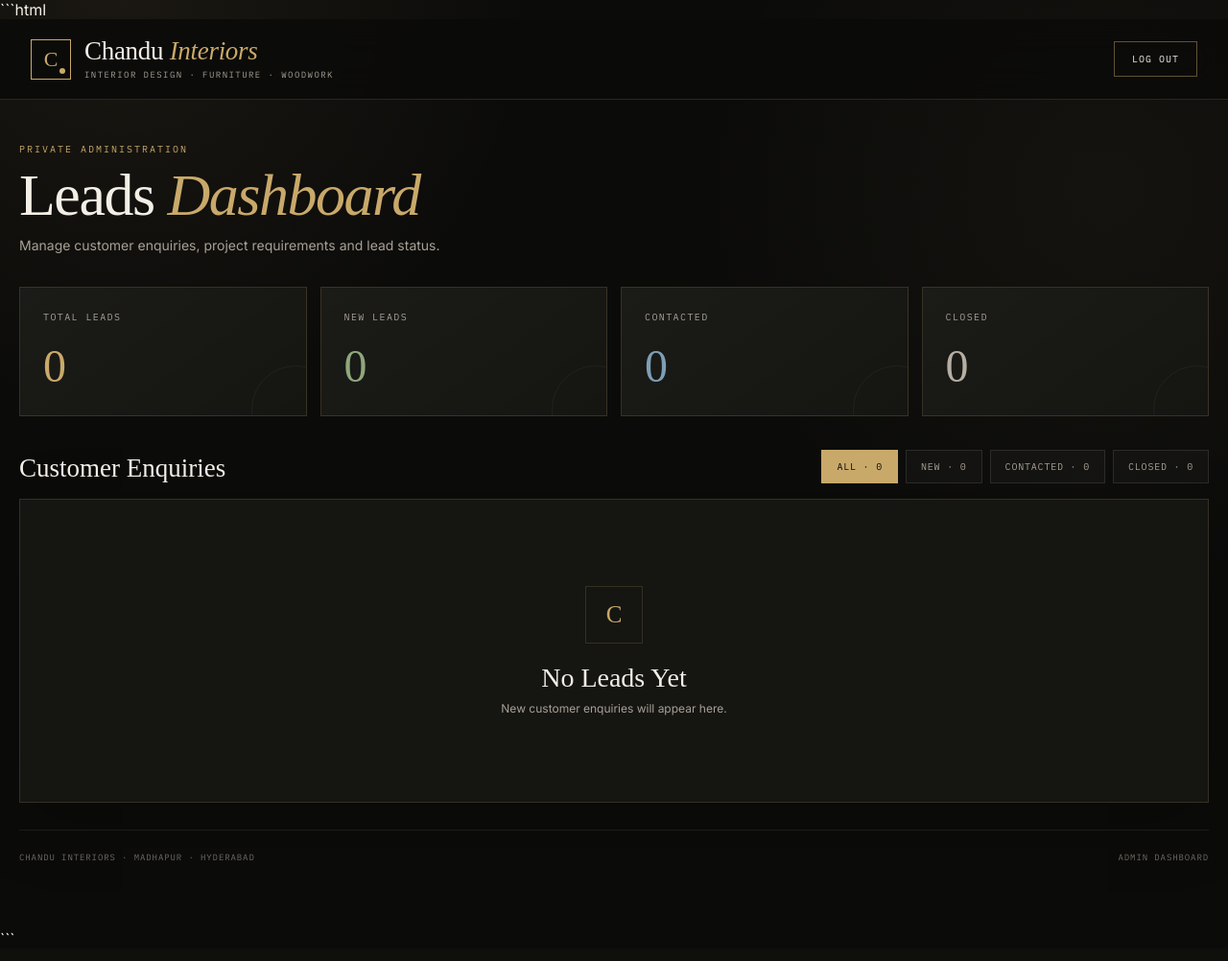
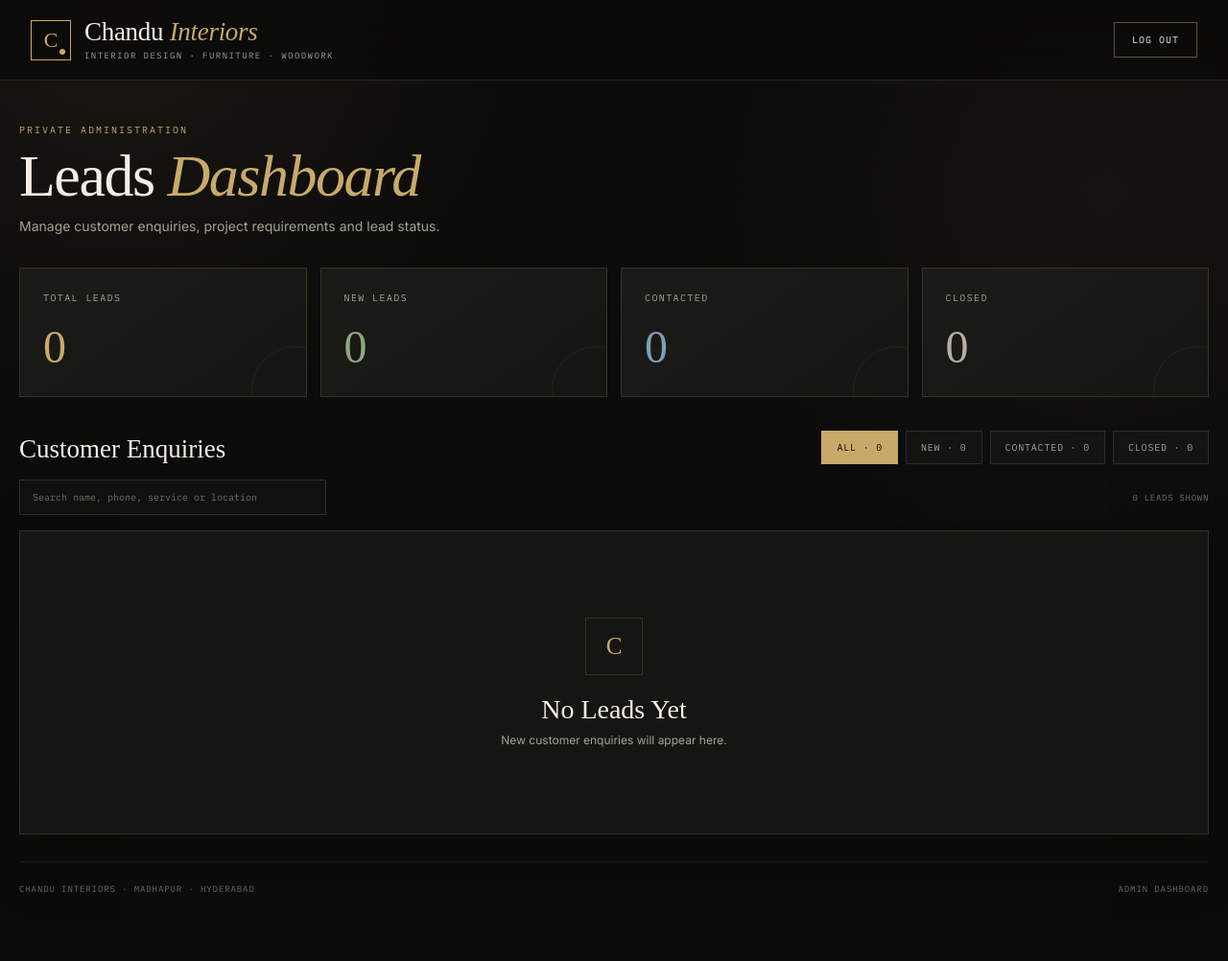
Before and after one commit to 25kd5a1506/chandu-interiors-project, a Flask app: page /admin in a window 1280 px wide. Shown: the whole page at 96% size. Before the commit the page ends 976 px from the top, so only its background shows below. Run offline with Flask 3, Linux system fonts and the light colour scheme; the visitor is signed in with stand-in values (Sample User, id 1); some web fonts are replaced.

Commit message:
Fix rendered admin dashboard

````diff
--- a/backend/app.py
+++ b/backend/app.py
@@ -12,7 +12,10 @@ from config import Config
 from models import db, Lead
 from notifications import notify_new_lead
 
-app = Flask(__name__)
+app = Flask(
+    __name__,
+    template_folder=os.path.join(os.path.dirname(__file__), "templates"),
+)
 app.config.from_object(Config)
 
 db.init_app(app)
@@ -173,6 +176,12 @@ def admin_logout():
     return redirect(url_for("admin_login"))
 
 
+@app.route("/admin.html")
+@app.route("/templates/admin.html")
+def admin_page_alias():
+    return redirect(url_for("admin_dashboard"))
+
+
 # ------------------------------------------------------------ admin panel --
 
 @app.route("/admin")
--- a/backend/templates/admin.html
+++ b/backend/templates/admin.html
@@ -1,4 +1,3 @@
-```html
 <!DOCTYPE html>
 <html lang="en">
 <head>
@@ -292,6 +291,43 @@ main{
   color:#0b0b0a;
   background:var(--gold);
   border-color:var(--gold);
+}
+
+.lead-tools{
+  display:flex;
+  align-items:center;
+  justify-content:space-between;
+  gap:14px;
+  margin-bottom:16px;
+}
+
+.lead-search{
+  width:min(100%,320px);
+  color:var(--text);
+  background:#10100e;
+  border:1px solid rgba(255,255,255,.12);
+  padding:11px 13px;
+  font-family:'IBM Plex Mono',monospace;
+  font-size:10px;
+  outline:none;
+}
+
+.lead-search::placeholder{
+  color:#746e64;
+}
+
+.lead-search:focus{
+  border-color:var(--gold);
+  box-shadow:0 0 0 3px rgba(201,169,106,.08);
+}
+
+.result-count{
+  color:#756e64;
+  font-family:'IBM Plex Mono',monospace;
+  font-size:9px;
+  letter-spacing:.08em;
+  text-transform:uppercase;
+  white-space:nowrap;
 }
 
 /* ================= TABLE ================= */
@@ -644,6 +680,15 @@ select:focus{
     width:100%;
   }
 
+  .lead-tools{
+    align-items:stretch;
+    flex-direction:column;
+  }
+
+  .lead-search{
+    width:100%;
+  }
+
   .filters a{
     flex:1;
     text-align:center;
@@ -779,6 +824,22 @@ select:focus{
         </a>
 
       </div>
+
+    </div>
+
+
+    <div class="lead-tools">
+
+      <input
+        class="lead-search"
+        id="leadSearch"
+        type="search"
+        placeholder="Search name, phone, service or location"
+        aria-label="Search customer enquiries">
+
+      <span class="result-count" id="leadResultCount">
+        {{ leads|length }} lead{{ '' if leads|length == 1 else 's' }} shown
+      </span>
 
     </div>
 
@@ -1000,6 +1061,29 @@ select:focus{
 
 </main>
 
+<script>
+  const leadSearch = document.getElementById("leadSearch");
+  const leadResultCount = document.getElementById("leadResultCount");
+
+  if (leadSearch && leadResultCount) {
+    const leadRows = Array.from(document.querySelectorAll("tbody tr"));
+
+    leadSearch.addEventListener("input", function () {
+      const searchTerm = leadSearch.value.trim().toLowerCase();
+      let visibleCount = 0;
+
+      leadRows.forEach(function (row) {
+        const matches = !searchTerm || row.textContent.toLowerCase().includes(searchTerm);
+        row.hidden = !matches;
+        if (matches) {
+          visibleCount += 1;
+        }
+      });
+
+      leadResultCount.textContent = `${visibleCount} lead${visibleCount === 1 ? "" : "s"} shown`;
+    });
+  }
+</script>
+
 </body>
 </html>
-```
````
